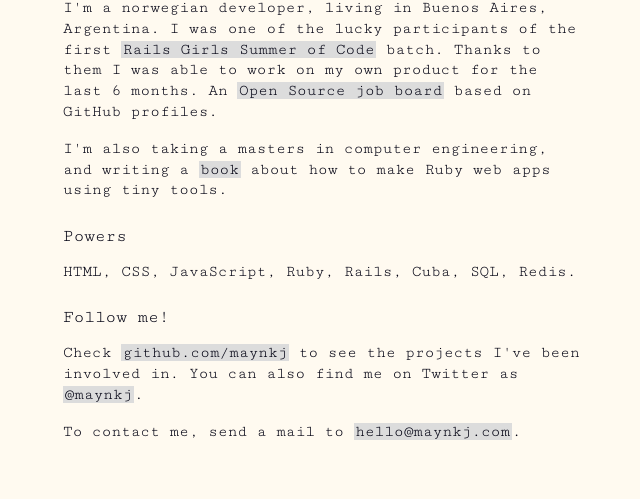
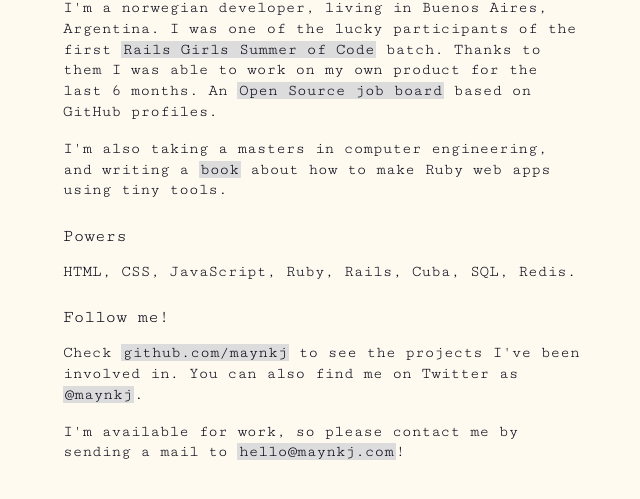
Before and after one commit to maynkj/maynkj.github.io, a plain HTML site: page index.html in a window 1280 px wide. Shown: the part 131-630 px from the top of the page, without its empty margins (317-957 px from the left). Drawn offline with Linux system fonts and the light colour scheme.

Commit message:
Minor edit.

```diff
--- a/index.html
+++ b/index.html
@@ -33,7 +33,8 @@
       </p>
 
       <p>
-        To contact me, send a mail to <a href="mailto:hi@maynkj.com">hello@maynkj.com</a>.
+        I'm available for work, so please contact me by sending a mail to
+        <a href="mailto:hi@maynkj.com">hello@maynkj.com</a>!
       </p>
     </section>
 
```
